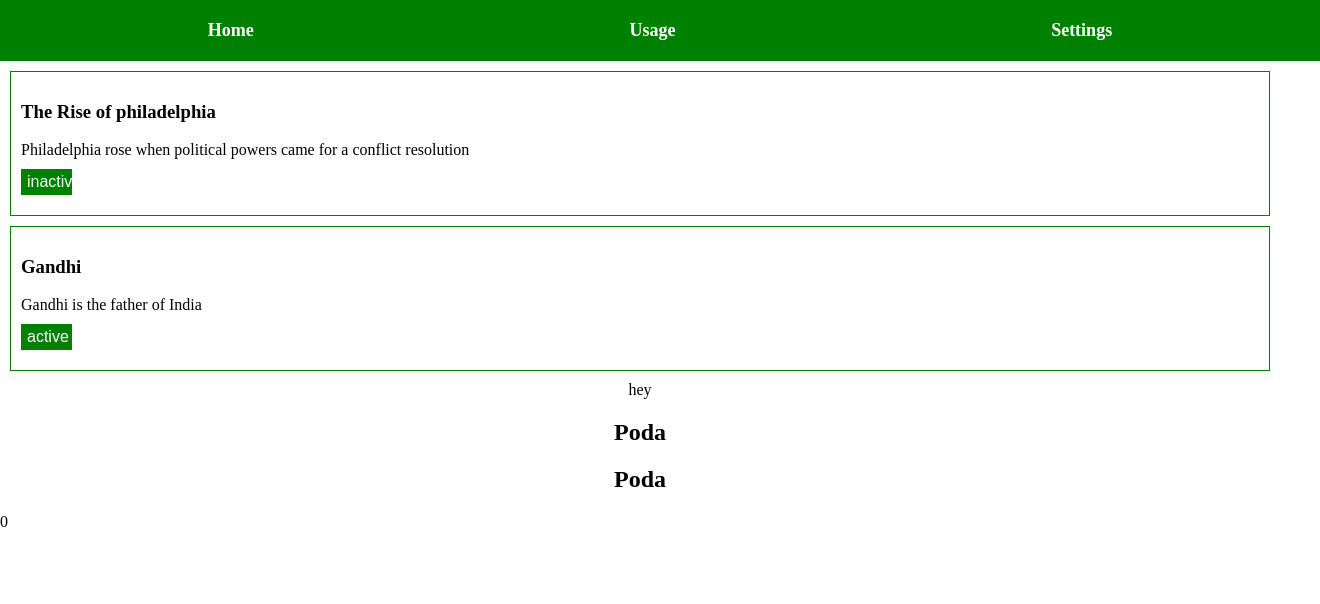
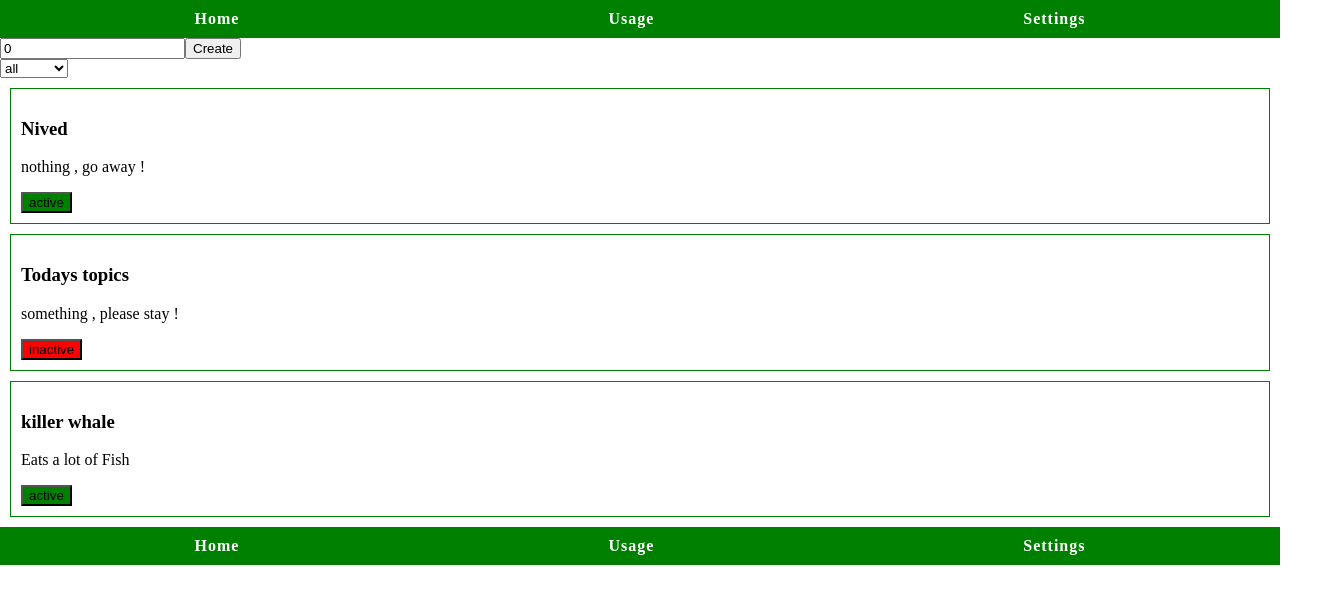
Before and after one commit to nived-cv/code-malayalam-react, a React app in the folder first-app/: page / in a window 1280 px wide. Shown: the whole page, 1320 px wide, since content can reach past the window. Built offline with nearby package versions, Linux system fonts and the light colour scheme.

Commit message:
work till tuesday

```diff
--- /dev/null
+++ b/first-app/src/AddNew.js
@@ -0,0 +1,19 @@
+import React, { useState } from 'react'
+
+const AddNew = ({onCreate}) => {
+
+    let [titleInput,setTitleInput] = useState(0)
+
+    let changeValue = (e) =>{
+        setTitleInput(e.target.value)
+    }
+
+  return (
+    <div>
+        <input value = {titleInput} onChange  = {changeValue}/>
+        <button onClick ={()=>{onCreate(titleInput)}}>Create</button>
+    </div>
+  )
+}
+
+export default AddNew
--- a/first-app/src/FirsWebPage.css
+++ b/first-app/src/FirsWebPage.css
@@ -33,7 +33,7 @@
     background-color:green;
     color:white;
     border:none;
-    width:4vw;
+    width:fit-content;
     height:2vw;
     font-size:16px;
     color:white;
--- a/first-app/src/FirstWebPage.js
+++ b/first-app/src/FirstWebPage.js
@@ -54,7 +54,7 @@
         <ChildrenExample>
             <h2>Poda</h2>
             <h2>Poda</h2>
-            </ChildrenExample>
+        </ChildrenExample>
 
             <span>{React.Children.count(ChildrenExample.Children)}</span>
 
--- /dev/null
+++ b/first-app/src/Header.css
@@ -0,0 +1,15 @@
+
+ul{
+    list-style-type:none;
+    display:flex;
+    justify-content:space-around;
+    background-color:green;
+    padding:10px;
+    margin:0;
+}
+ul li{
+    color:white;
+    font-weight:bold;
+    font-size:16px;
+    letter-spacing:1px;
+}
--- /dev/null
+++ b/first-app/src/Header.js
@@ -0,0 +1,17 @@
+import React, { Children } from 'react'
+import './Header.css'
+
+const Header = ({children}) => {
+  //console.log(Children.count(children))
+  return (
+
+    <div className="header-section">
+        <ul className="navigation">
+            <li>Home</li>
+            <li>Usage</li>
+            <li>Settings</li>
+        </ul>
+    </div>
+  )}
+
+export default Header
--- /dev/null
+++ b/first-app/src/List.js
@@ -0,0 +1,38 @@
+import React,{ useState } from "react";
+import ListItem from "./ListItem";
+
+const List = ({props}) =>{
+
+    let obj = props
+
+    const filterSelection = (e) => {
+        let value = e.target.value
+        obj = props
+
+        obj = obj.filter((ele)=>{
+
+            if(value == 'all')
+            return true
+
+            if(value == 'active')
+            return ele.isActive === true
+
+            if(value == 'inactive')
+            return ele.isActive === false
+        })
+    }
+
+    return(<div>
+            <select onChange = { filterSelection }>
+                <option>all</option>
+                <option>inactive</option>
+                <option>active</option>
+            </select>
+
+            {obj.map((item) => {
+                return <ListItem props = {item}/>
+            })}
+        </div>
+)}
+
+export default List
--- /dev/null
+++ b/first-app/src/ListItem.css
@@ -0,0 +1,7 @@
+
+.list-item{
+    border: 1px solid green;
+    margin:10px;
+    padding:10px;
+    box-sizing:border-box;
+}
--- /dev/null
+++ b/first-app/src/ListItem.js
@@ -0,0 +1,16 @@
+import React from 'react'
+import './ListItem.css'
+
+const ListItem = ({props}) => {
+  return (
+    <div className = "list-item">
+        <h3>{props.title}</h3>
+        <p>{props.description}</p>
+        <button style = {{backgroundColor: props.isActive?'green':'red'}}>
+            {props.isActive?'active':'inactive'}
+        </button>
+    </div>
+  )
+}
+
+export default ListItem
--- /dev/null
+++ b/first-app/src/WebPage.js
@@ -0,0 +1,38 @@
+import React, { useState } from "react";
+import Header from "./Header";
+import List from "./List";
+import AddNew from "./AddNew";
+
+const WebPage = () => {
+
+    let [arrayObj,setarrayObj] = useState([
+        {"title":"Nived","description":"nothing , go away !","isActive":true},
+        {"title":"Todays topics","description":"something , please stay !","isActive":false},
+        {"title":"killer whale","description":"Eats a lot of Fish","isActive":true}
+    ])
+    let currentSelect = []
+
+    let addObj = (title) =>{
+        arrayObj.push({"title":title,"description":"nil","isActive":false})
+        console.log(arrayObj)
+    }
+
+    return (
+        <div className = "main-container">
+            <Header/>
+            <AddNew onCreate={ addObj }/>
+            <List props = {arrayObj}>
+                <h2>de</h2>
+                <h2>ee</h2>
+            </List>
+
+            {/* <span>{React.Children.count(List)}</span> */}
+            <Header>
+                <h1>sdjkfh</h1>
+                <h2>lskdnf</h2>
+                <h2>djhlkfasw</h2>
+            </Header>
+        </div>
+    )}
+
+export default WebPage
--- a/first-app/src/index.js
+++ b/first-app/src/index.js
@@ -1,11 +1,12 @@
 import React from 'react';
 import ReactDOM from 'react-dom/client';
 // import Mod1 from './mod1';
-import WebApp from './FirstWebPage';
+//import WebApp from './FirstWebPage';
+import WebPage from './WebPage';
 
 const root = ReactDOM.createRoot(document.getElementById('root'));
 root.render(
   <div className="app">
-      <WebApp/>
+      <WebPage/>
   </div>
 );
```
Also changed, not shown: first-app/public/favicon.ico (deleted), first-app/public/logo192.png (deleted), first-app/public/logo512.png (deleted).
